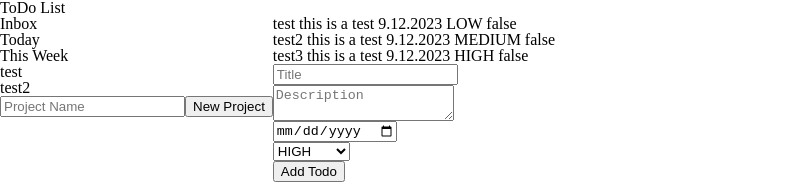
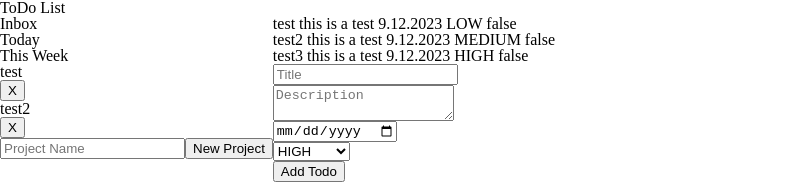
Before and after one commit to perugi/odin-todo-list, a website built with webpack: page src/index.html in a window 1280 px wide. Shown: the top 189 px of the page, without its empty margins (0-804 px from the left). Built offline with nearby package versions, Linux system fonts and the light colour scheme.

Commit message:
Implement logic for Adding and Deleting projects

```diff
--- a/src/index.js
+++ b/src/index.js
@@ -8,7 +8,12 @@ import Project from "./project";
 import ProjectManager from "./project_manager";
 import priority from "./priority";
 
-import { renderProjects, renderTodoList, renderNewTodoForm } from "./render";
+import {
+  renderUserProjects,
+  renderTodoList,
+  renderNewTodoForm,
+  renderNewProject,
+} from "./render";
 
 let projectManager = new ProjectManager();
 
@@ -28,7 +33,8 @@ projectManager
 console.log(projectManager.getProject(1));
 console.log(projectManager.getProject(1).todos);
 
-renderProjects(projectManager.getUserProjects());
+renderUserProjects(projectManager.getUserProjects(), projectManager);
+renderNewProject(projectManager);
 renderTodoList(projectManager.getProject(1).todos);
 renderNewTodoForm();
 
--- a/src/render.js
+++ b/src/render.js
@@ -1,15 +1,34 @@
 import { format } from "date-fns";
 import priority from "./priority";
+import Project from "./project";
 
-export function renderProjects(projectList) {
-  const userProjects = document.querySelector("#user-projects>ul");
+export function renderUserProjects(projects, projectManager) {
+  const userProjects = document.querySelector("#user-projects");
+  removeChildren(userProjects);
 
-  projectList.forEach((project) => {
-    const newProject = document.createElement("li");
-    newProject.textContent = project.displayName;
-    userProjects.appendChild(newProject);
+  projects.forEach((project) => {
+    const projectElement = document.createElement("div");
+    projectElement.classList.add("project-element");
+
+    const projectName = document.createElement("div");
+    projectName.textContent = project.displayName;
+    projectName.classList.add("project-name");
+
+    const deleteProject = document.createElement("button");
+    deleteProject.textContent = "X";
+    deleteProject.classList.add("delete-project-button");
+    deleteProject.addEventListener("click", () => {
+      projectManager.deleteProject(project);
+      renderUserProjects(projectManager.getUserProjects(), projectManager);
+    });
+
+    projectElement.appendChild(projectName);
+    projectElement.appendChild(deleteProject);
+    userProjects.appendChild(projectElement);
   });
+}
 
+export function renderNewProject(projectManager) {
   const newProject = document.querySelector("#new-project");
 
   const name = document.createElement("input");
@@ -20,6 +39,10 @@ export function renderProjects(projectList) {
   const button = document.createElement("button");
   button.id = "new-project-button";
   button.textContent = "New Project";
+  button.addEventListener("click", () => {
+    projectManager.addProject(new Project(name.value));
+    renderUserProjects(projectManager.getUserProjects(), projectManager);
+  });
 
   newProject.appendChild(name);
   newProject.appendChild(button);
@@ -36,6 +59,12 @@ export function renderTodoList(todos) {
     )} ${todo.priority} ${todo.completed}`;
     todoList.appendChild(newTodo);
   });
+}
+
+function removeChildren(parent) {
+  while (parent.firstChild) {
+    parent.removeChild(parent.firstChild);
+  }
 }
 
 export function renderNewTodoForm() {
--- a/src/styles.css
+++ b/src/styles.css
@@ -10,6 +10,11 @@ footer {
     display: flex;
     justify-content: center;
     align-items: center;
+}
+
+#project-element {
+    display: flex;
+    flex-direction: row;
 }
 
 #new-todo {
```
